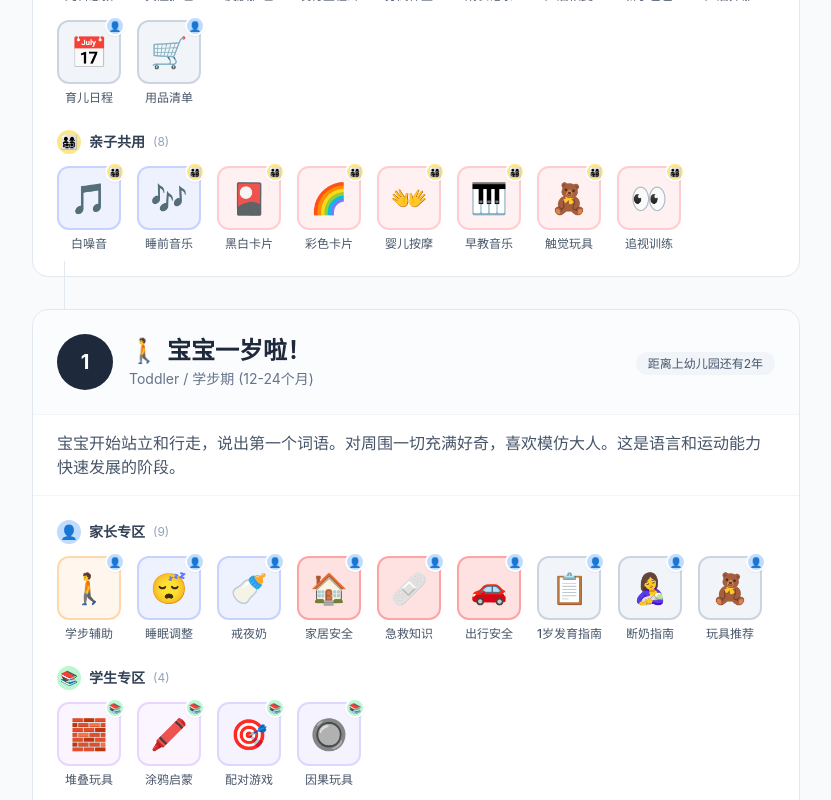
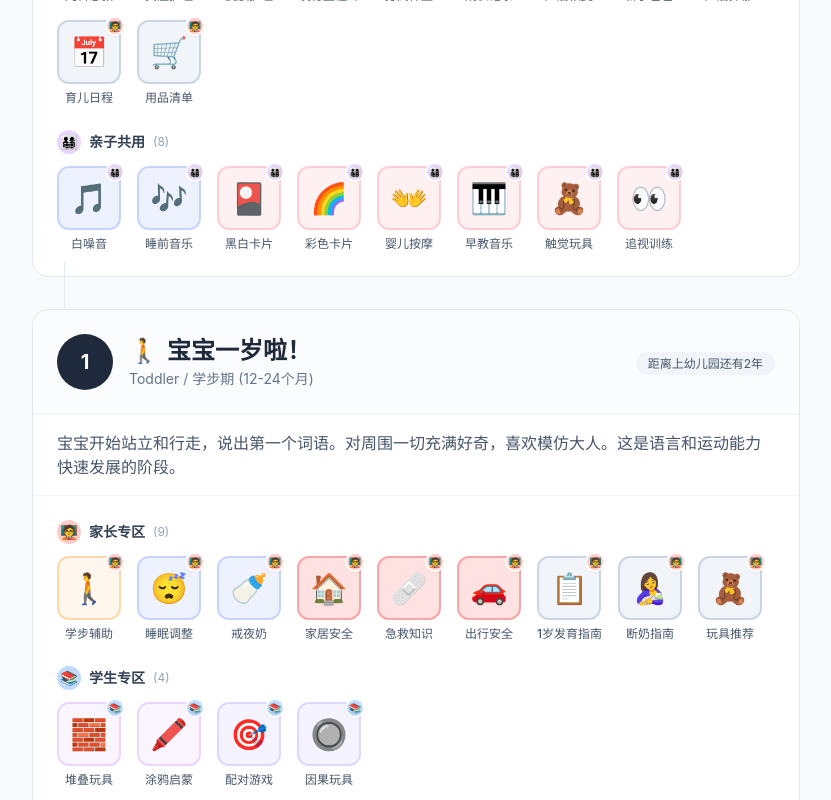
Before and after one commit to StoryBeeBooks/k12pathweb, a Next.js app: page / in a window 1280 px wide. Shown: the part 1120-1920 px from the top of the page, without its empty margins (224-1055 px from the left). Built offline with nearby package versions, Linux system fonts and the light colour scheme.

Commit message:
Update userType colors and icons per feedback
- Parent (家长专区):  with pastel red (bg-red-200)
- Student (学生专区):  with pastel blue (bg-blue-200)
- Both (亲子共用):  with pastel purple (bg-purple-200)

```diff
--- a/src/app/page.tsx
+++ b/src/app/page.tsx
@@ -693,10 +693,10 @@ function ResourceCard({ resource }: { resource: Resource }) {
           {resource.icon}
           {/* User type indicator */}
           <span className={`absolute -top-1.5 -right-1.5 w-5 h-5 rounded-full border-2 border-white flex items-center justify-center text-[10px] shadow-sm ${
-            resource.userType === 'parent' ? 'bg-blue-200' :
-            resource.userType === 'child' ? 'bg-green-200' : 'bg-amber-200'
+            resource.userType === 'parent' ? 'bg-red-200' :
+            resource.userType === 'child' ? 'bg-blue-200' : 'bg-purple-200'
           }`}>
-            {resource.userType === 'parent' ? '👤' : resource.userType === 'child' ? '📚' : '👨‍👩‍👧‍👦'}
+            {resource.userType === 'parent' ? '🧑‍🏫' : resource.userType === 'child' ? '📚' : '👨‍👩‍👧‍👦'}
           </span>
         </div>
         <span className="mt-1.5 text-xs font-medium text-slate-600 text-center max-w-[70px] line-clamp-2">
@@ -884,7 +884,7 @@ function AgeSection({ stage, index }: { stage: AgeStage; index: number }) {
           {hasParentResources && (
             <div>
               <div className="flex items-center gap-2 mb-3">
-                <span className="w-6 h-6 rounded-full bg-blue-200 flex items-center justify-center text-sm">👤</span>
+                <span className="w-6 h-6 rounded-full bg-red-200 flex items-center justify-center text-sm">🧑‍🏫</span>
                 <h3 className="text-sm font-semibold text-slate-700">家长专区</h3>
                 <span className="text-xs text-slate-400">({parentResources.length})</span>
               </div>
@@ -904,7 +904,7 @@ function AgeSection({ stage, index }: { stage: AgeStage; index: number }) {
           {hasChildResources && (
             <div>
               <div className="flex items-center gap-2 mb-3">
-                <span className="w-6 h-6 rounded-full bg-green-200 flex items-center justify-center text-sm">📚</span>
+                <span className="w-6 h-6 rounded-full bg-blue-200 flex items-center justify-center text-sm">📚</span>
                 <h3 className="text-sm font-semibold text-slate-700">学生专区</h3>
                 <span className="text-xs text-slate-400">({childResources.length})</span>
               </div>
@@ -924,7 +924,7 @@ function AgeSection({ stage, index }: { stage: AgeStage; index: number }) {
           {hasBothResources && (
             <div>
               <div className="flex items-center gap-2 mb-3">
-                <span className="w-6 h-6 rounded-full bg-amber-200 flex items-center justify-center text-sm">👨‍👩‍👧‍👦</span>
+                <span className="w-6 h-6 rounded-full bg-purple-200 flex items-center justify-center text-sm">👨‍👩‍👧‍👦</span>
                 <h3 className="text-sm font-semibold text-slate-700">亲子共用</h3>
                 <span className="text-xs text-slate-400">({bothResources.length})</span>
               </div>
@@ -988,10 +988,10 @@ function ResourceCardWithCategory({ resource, categoryColor }: { resource: Resou
           {resource.icon}
           {/* User type indicator */}
           <span className={`absolute -top-1.5 -right-1.5 w-5 h-5 rounded-full border-2 border-white flex items-center justify-center text-[10px] shadow-sm ${
-            resource.userType === 'parent' ? 'bg-blue-200' :
-            resource.userType === 'child' ? 'bg-green-200' : 'bg-amber-200'
+            resource.userType === 'parent' ? 'bg-red-200' :
+            resource.userType === 'child' ? 'bg-blue-200' : 'bg-purple-200'
           }`}>
-            {resource.userType === 'parent' ? '👤' : resource.userType === 'child' ? '📚' : '👨‍👩‍👧‍👦'}
+            {resource.userType === 'parent' ? '🧑‍🏫' : resource.userType === 'child' ? '📚' : '👨‍👩‍👧‍👦'}
           </span>
         </div>
         <span className="mt-1.5 text-xs font-medium text-slate-600 text-center max-w-[70px] line-clamp-2">
```
